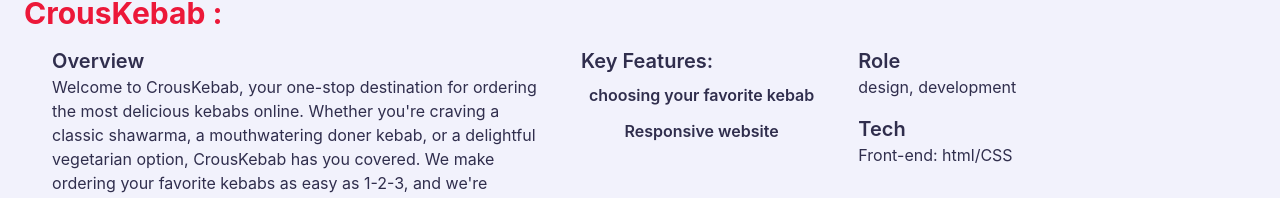
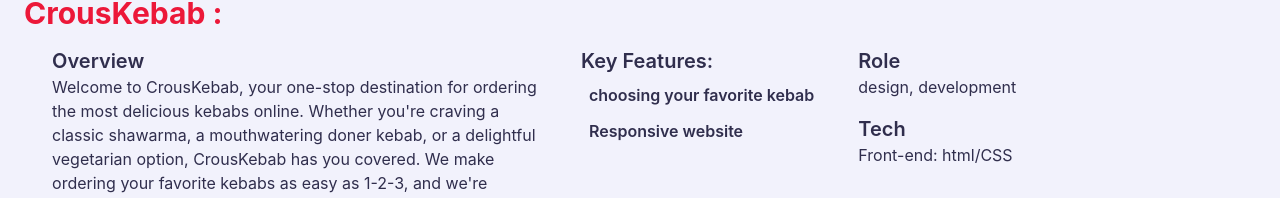
Before and after one commit to filexft/Portfolio_, a React (Vite) app: page /project/crouskebab in a window 1280 px wide. Shown: the part 559-757 px from the top of the page. Built offline with nearby package versions, Linux system fonts and the light colour scheme; a web font is replaced by a local one.

Commit message:
solved single project spacing

```diff
--- a/src/Pages/SingleProject/index.tsx
+++ b/src/Pages/SingleProject/index.tsx
@@ -28,7 +28,7 @@ const SingleProject = () => {
                             Key Features:
                         </h3>
 
-                        <ul className="flex flex-col gap-3 p-2 sm:flex-row sm:gap-2 justify-center items-center">
+                        <ul className="flex flex-col gap-3 p-2 sm:flex-row sm:gap-2 sm:justify-center sm:items-center">
                             {projectObject?.single?.feature.map((item, idx) => (
                                 <li key={idx} className="font-semibold">
                                     {item}
```
